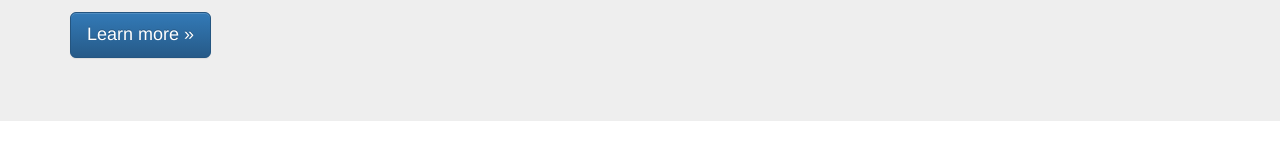
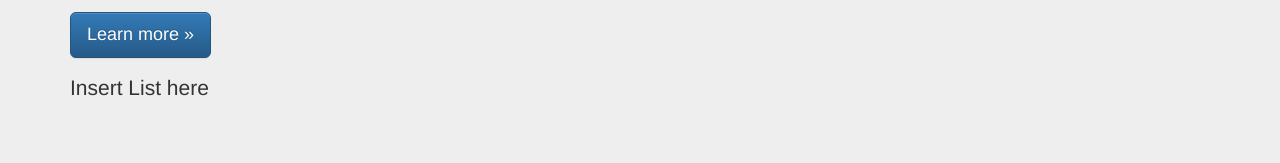
Before and after one commit to eidehua/angularJS-testbed, a plain HTML site: page index.html in a window 1280 px wide. Shown: the part 260-423 px from the top of the page. Drawn offline with nearby package versions, Linux system fonts and the light colour scheme.

Commit message:
Update index.html

```diff
--- a/index.html
+++ b/index.html
@@ -58,6 +58,7 @@
         <h1>Hello, world!</h1>
         <p>Angular JS. It includes a large callout called a jumbotron and three supporting pieces of content. Use it as a starting point to create something more unique.</p>
         <p><a class="btn btn-primary btn-lg" href="#" role="button">Learn more &raquo;</a></p>
+        <p>Insert List here</p>
       </div>
     </div>
 
```
